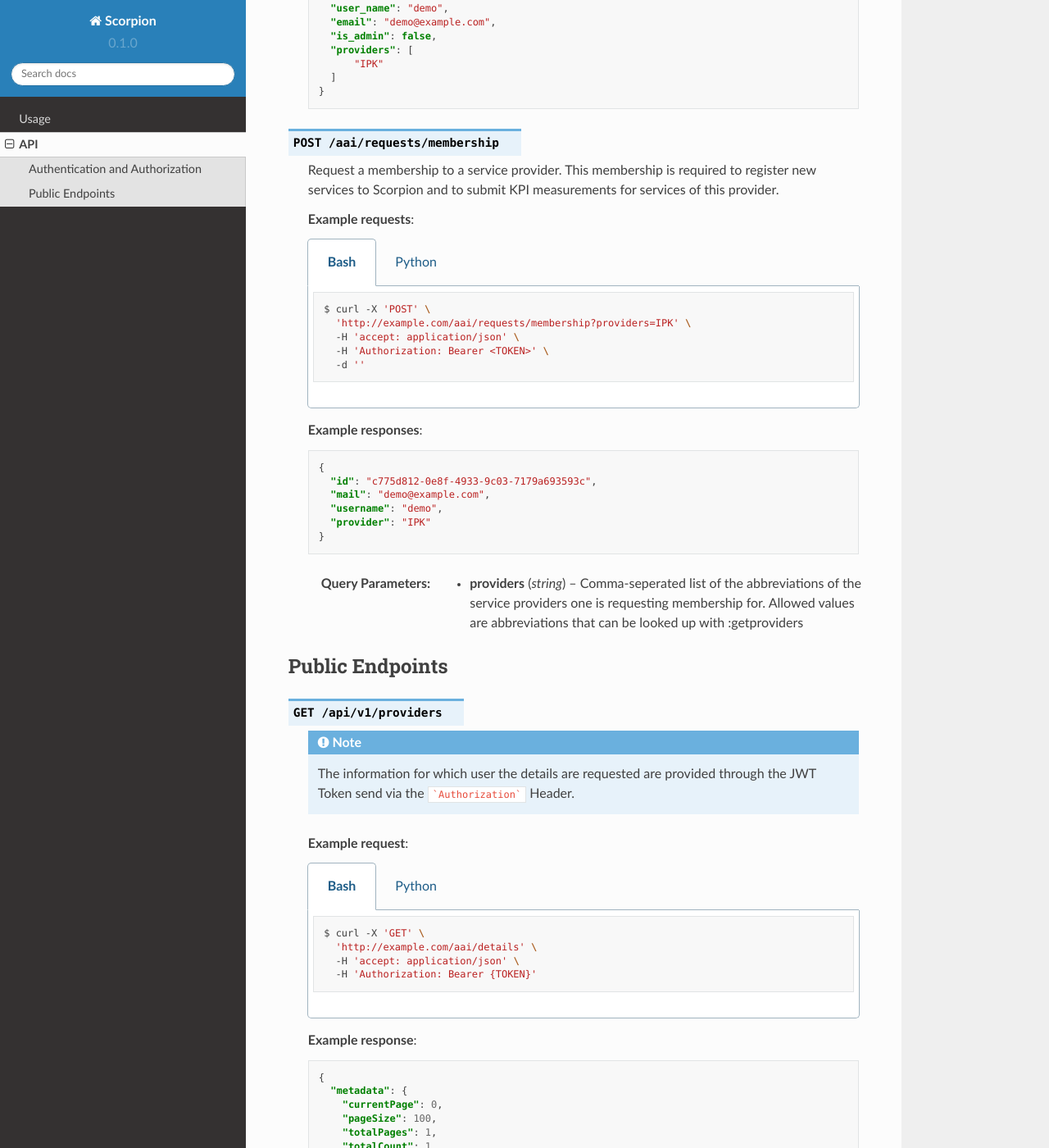
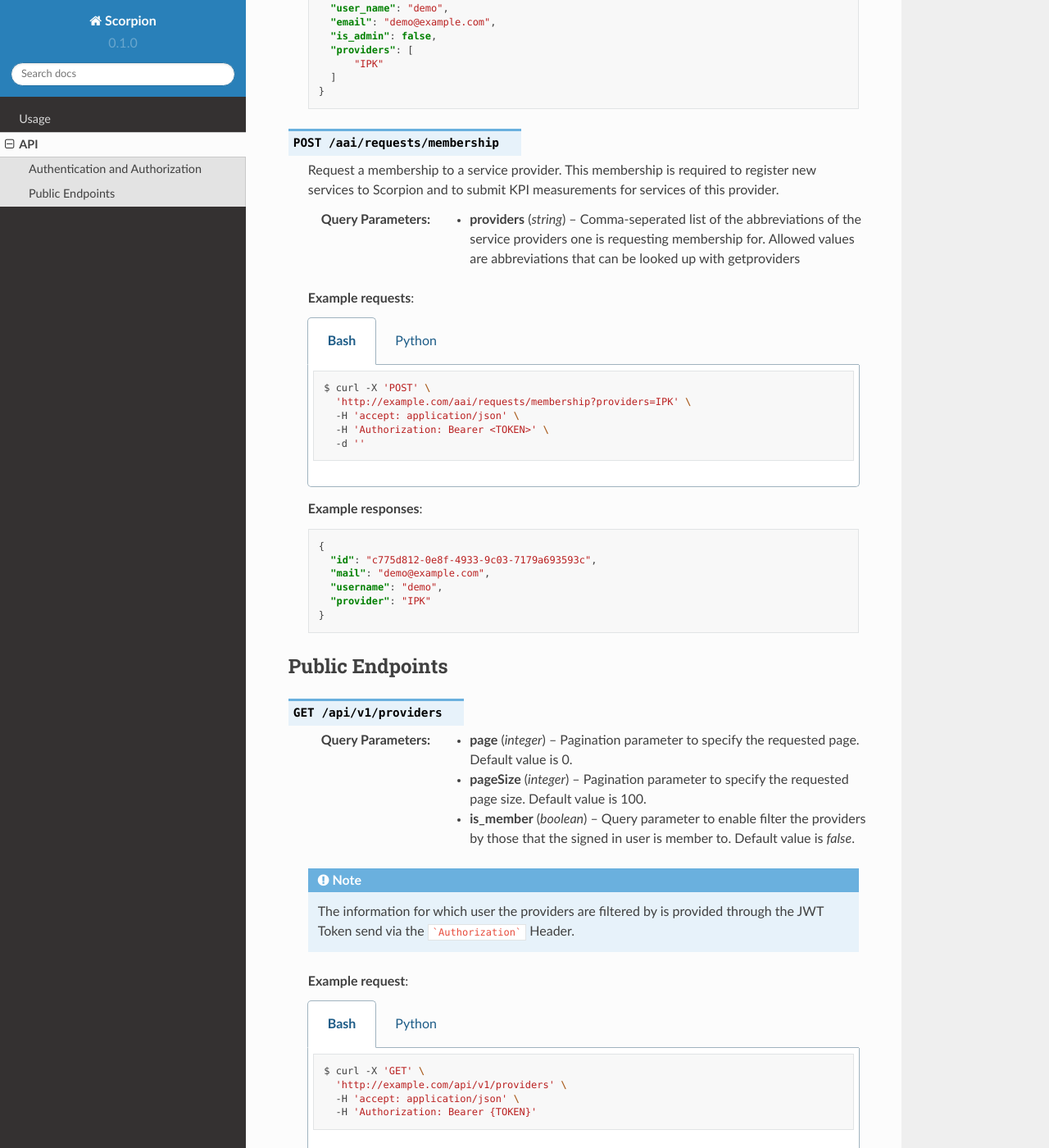
Before and after one commit to IPK-BIT/scorpion, a Sphinx documentation site: the page built from docs/source/api.rst, in a window 1280 px wide and 1400 px high, scrolled down 2792 px. Shown: the whole window at 82% size. Built offline with Sphinx 7.4.7 and the Read the Docs theme 2.0.0, drawn with Linux system fonts in a browser that asks for light colours.

Commit message:
added GET /providers docs

````diff
--- a/docs/source/api.rst
+++ b/docs/source/api.rst
@@ -180,6 +180,9 @@ Authentication and Authorization
 
     Request a membership to a service provider. This membership is required to register new services to Scorpion and to submit KPI measurements for services of this provider.
 
+    :query string providers: Comma-seperated list of the abbreviations of the service providers one is requesting membership for.
+                             Allowed values are abbreviations that can be looked up with :ref:`getproviders`
+
     **Example requests**:
 
     .. tabs::
@@ -217,9 +220,6 @@ Authentication and Authorization
           "provider": "IPK"
         }
 
-    :query string providers: Comma-seperated list of the abbreviations of the service providers one is requesting membership for.
-                             Allowed values are abbreviations that can be looked up with ::ref:`getproviders`
-
 
 .. _publicendpoints:
 
@@ -230,10 +230,13 @@ Public Endpoints
 
 .. http:get:: /api/v1/providers
 
+    :query integer page: Pagination parameter to specify the requested page. Default value is 0.
+    :query integer pageSize: Pagination parameter to specify the requested page size. Default value is 100.
+    :query boolean is_member: Query parameter to enable filter the providers by those that the signed in user is member to. Default value is `false`.
 
     .. note::
 
-        The information for which user the details are requested are provided through the JWT Token send via the ```Authorization``` Header.
+        The information for which user the providers are filtered by is provided through the JWT Token send via the ```Authorization``` Header.
 
     **Example request**:
 
@@ -242,14 +245,14 @@ Public Endpoints
         .. code-tab:: bash
 
             $ curl -X 'GET' \
-              'http://example.com/aai/details' \
+              'http://example.com/api/v1/providers' \
               -H 'accept: application/json' \
               -H 'Authorization: Bearer {TOKEN}'
 
         .. code-tab:: python
 
             import requests
-            URL = 'http://example.com/aai/details'
+            URL = 'http://example.com/api/v1/providers'
             TOKEN = '<token>'
             HEADERS = {'Authorization': f'Bearer {TOKEN}'}
             response = requests.get(URL, headers=HEADERS)
````
